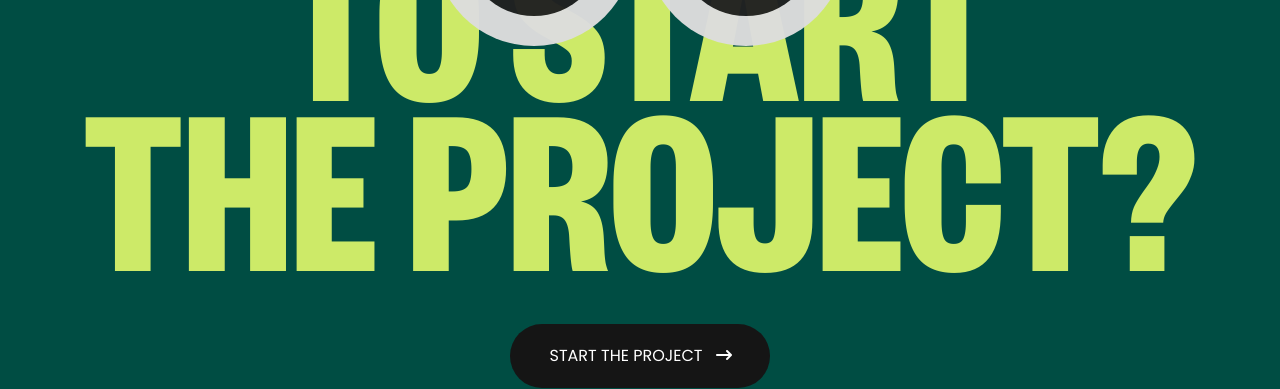
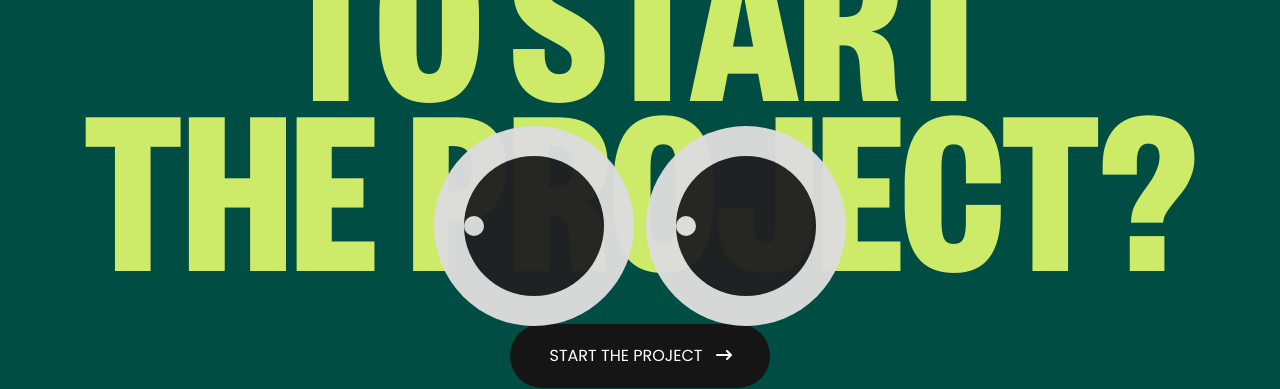
Before and after one commit to Wespy07/Ochi-Design, a React (Vite) app: page / in a window 1280 px wide. Shown: the part 8400-8789 px from the top of the page. Built offline with nearby package versions, Linux system fonts and the light colour scheme.

Commit message:
fix minor movement bugs

```diff
--- a/src/components/footer/Footer.jsx
+++ b/src/components/footer/Footer.jsx
@@ -3,8 +3,7 @@ import './Footer.css'
 
 function Footer() {
     return (
-        <>
-            <div data-scroll data-scroll-speed='-0.05' className='h-[100vh] w-full rounded-t-[25px] bg-[#100e18] mt-2 flex gap-5 relative'>
+        <div data-scroll data-scroll-speed='0.05' className='h-[100vh] w-full rounded-t-[25px] bg-[#100e18] mt-2 flex gap-5 relative'>
             <div className='w-[50%] h-[80%] rounded-xl p-10 uppercase px-12'>
                 <h3 className='footer-title'>Jaw-</h3>
                 <h3 className='footer-title'>Dropping</h3>
@@ -65,7 +64,6 @@ function Footer() {
                 <div><p>Website by <a className='underline' href="https://github.com/Wespy07" target='_blank'>WESPY</a></p></div>
             </div>
         </div>
-        </>
     )
 }
 
--- a/src/components/readySet/Lessgo.jsx
+++ b/src/components/readySet/Lessgo.jsx
@@ -37,7 +37,7 @@ function Lessgo() {
 
     return (
         <div data-scroll data-scroll-speed='-0.03' ref={eyesRef} className="bg-[#004d43] w-full rounded-[25px] mt-2 flex flex-col justify-center items-center relative">
-            <div className="w-full flex items-center justify-center absolute top-48 opacity-[0.97]">
+            <div data-scroll data-scroll-speed='0.35' className="w-full flex items-center justify-center absolute top-48 opacity-[0.97]">
                 <div className="flex gap-3 justify-center items-center w-[70%] h-[75%]">
                     <div className="h-[200px] w-[200px] bg-[#ddd] rounded-full flex items-center justify-center">
                         <div className="h-[140px] w-[140px] bg-[#212121] rounded-full flex justify-center items-center">
```
Lines whose indentation alone changed are shown as unchanged.
